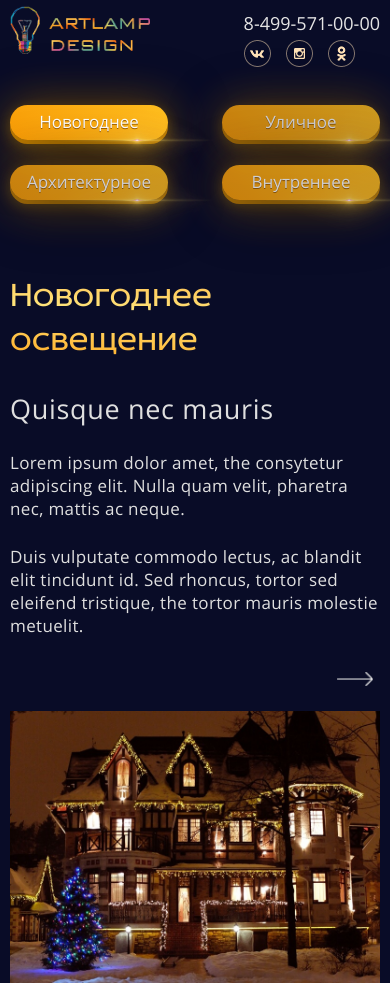
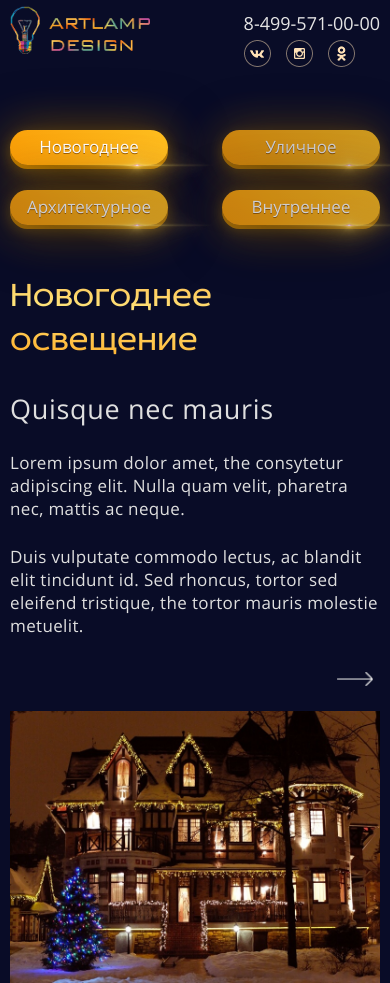
Before and after one commit to BuffyTheCat/artlamp, a plain HTML site: page builds/detail.html in a window 390 px wide. Shown: the top 983 px of the page. Drawn offline with nearby package versions, Linux system fonts and the light colour scheme; files whose address does not match are found by name.

Commit message:
add responsive for iphone 4

```diff
--- a/artlamp/markup/components/inner-navigation/inner-navigation.scss
+++ b/artlamp/markup/components/inner-navigation/inner-navigation.scss
@@ -25,7 +25,13 @@
             width: calc(100% + 14px);
             margin-left: rem(-7);
             margin-right: rem(-7);
-            margin-top: rem(-25);
+            margin-bottom: rem(-25);
+        }
+
+        @include below($mobile-small) {
+            width: calc(100% + 20px);
+            margin-left: rem(-10);
+            margin-right: rem(-10);
         }
 
         li {
@@ -35,6 +41,11 @@
 
             @include below($tablet) {
                 margin: 0 rem(7);
+                margin-bottom: rem(25);
+            }
+
+            @include below($mobile-small) {
+                margin: 0;
                 margin-bottom: rem(25);
             }
         }
--- a/artlamp/markup/components/services/services.scss
+++ b/artlamp/markup/components/services/services.scss
@@ -104,7 +104,6 @@
         font-size: rem(22);
         font-weight: 400;
         letter-spacing: 0.44px;
-        white-space: nowrap;
     }
 
     &__list {
--- a/artlamp/markup/static/scss/vars.scss
+++ b/artlamp/markup/static/scss/vars.scss
@@ -7,6 +7,7 @@ $tablet: rem(1279);
 $tablet-small: rem(960);
 $phablet: rem(720);
 $mobile: rem(719);
+$mobile-small: rem(340);
 
 //global colors
 $white: #ffffff;
```
Also changed, not shown: builds/static/css/main.css, builds/static/css/main.min.css, builds/static/js/main.js, 1 other file.
